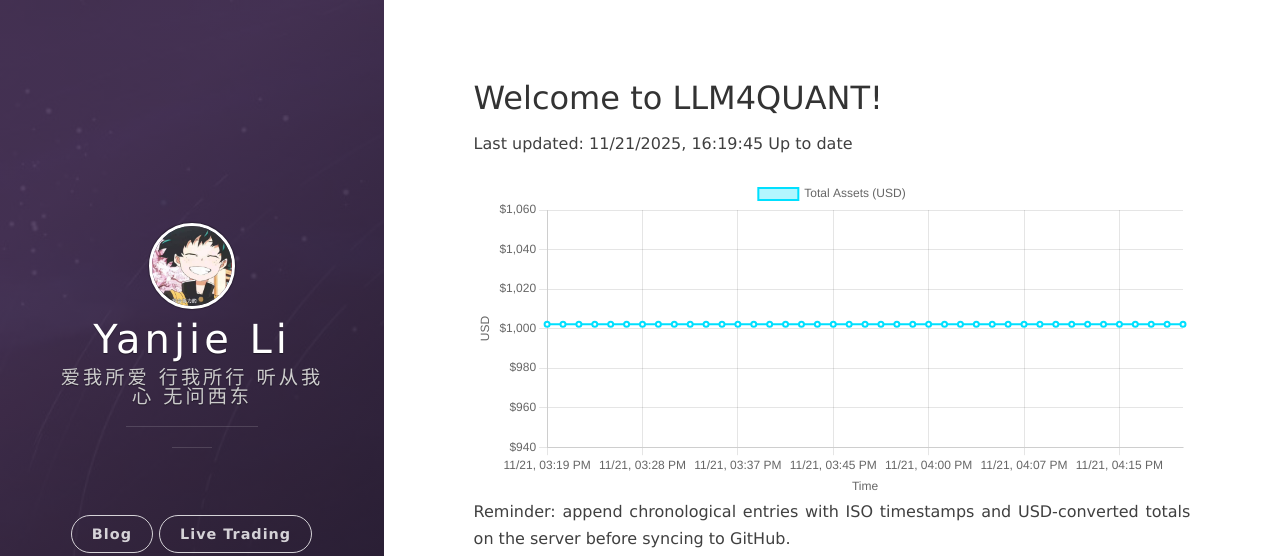
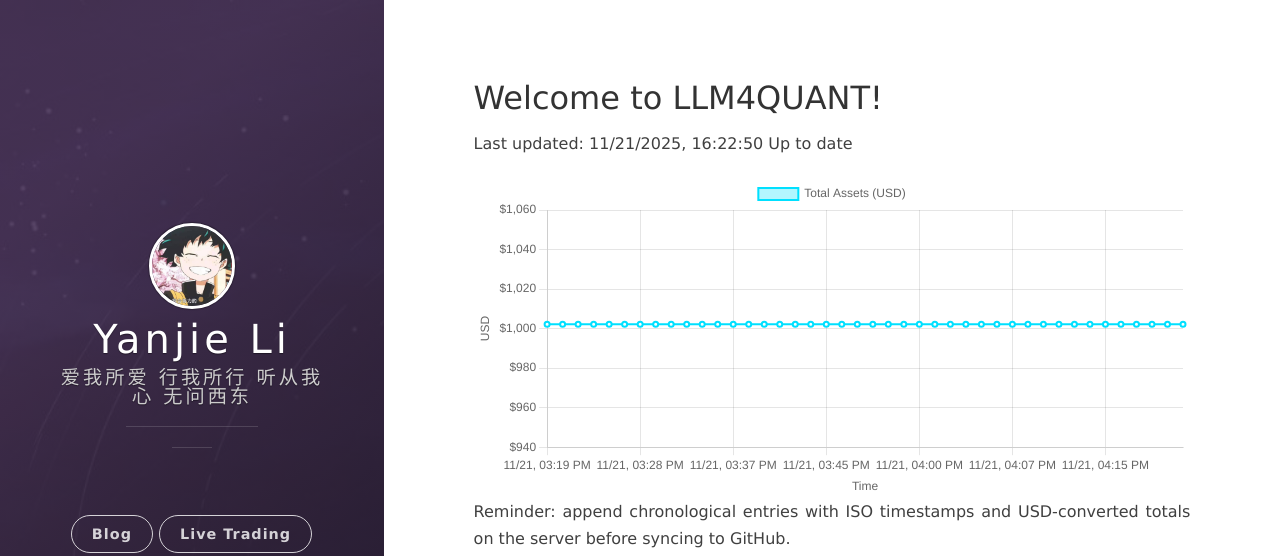
Before and after one commit to leeyegy/leeyegy.github.io, a Jekyll site: the page built from live-trading.html, in a window 1280 px wide. Shown: the top 556 px of the page. Built offline with Jekyll 4.4.1, drawn with Linux system fonts in a browser that asks for light colours; nearby versions of some CDN libraries.

Commit message:
AccountMonitor: update balance history 2025-11-22T00:22:50+08:00

```diff
--- a/assets/data/binance/balance-history.json
+++ b/assets/data/binance/balance-history.json
@@ -1,5 +1,5 @@
 {
-  "generatedAt": "2025-11-22T00:19:45+08:00",
+  "generatedAt": "2025-11-22T00:22:50+08:00",
   "asset": "total_usd_value",
   "history": [
     {
@@ -165,6 +165,10 @@
     {
       "timestamp": "2025-11-22T00:19:45+08:00",
       "totalUsd": 1002.16734911
+    },
+    {
+      "timestamp": "2025-11-22T00:22:50+08:00",
+      "totalUsd": 1002.16734911
     }
   ]
 }
```
